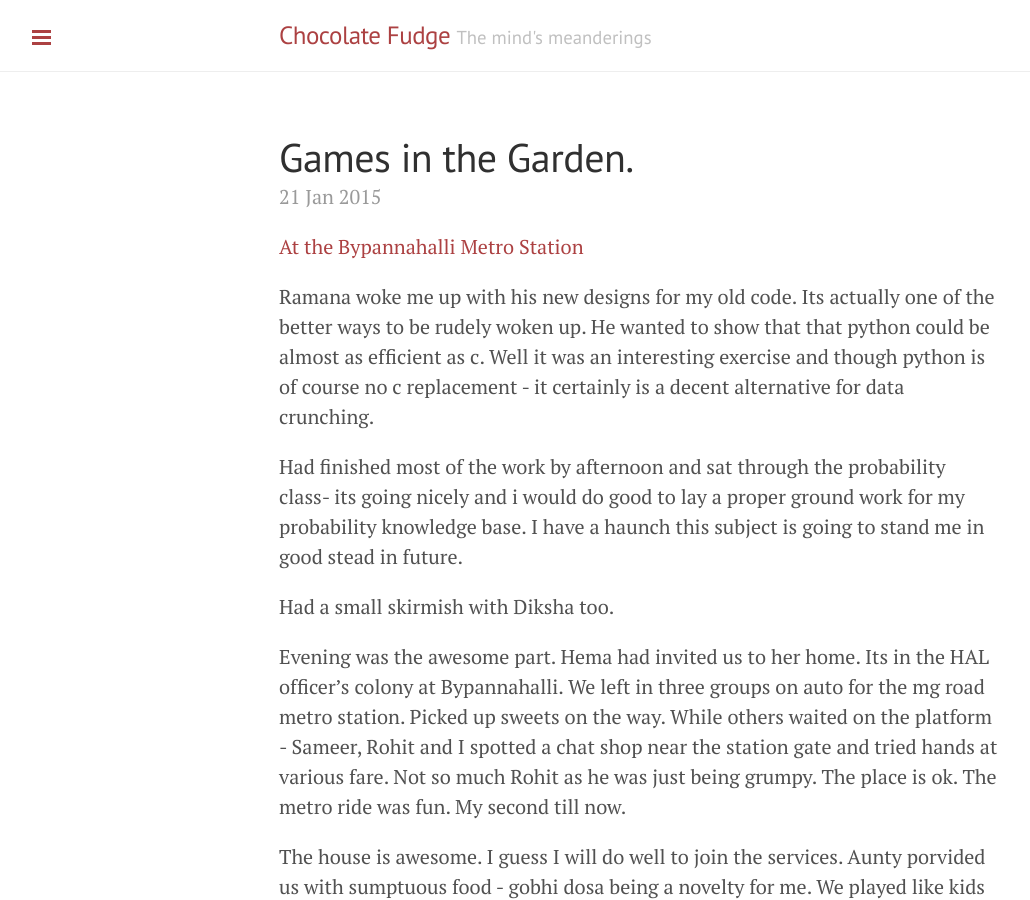
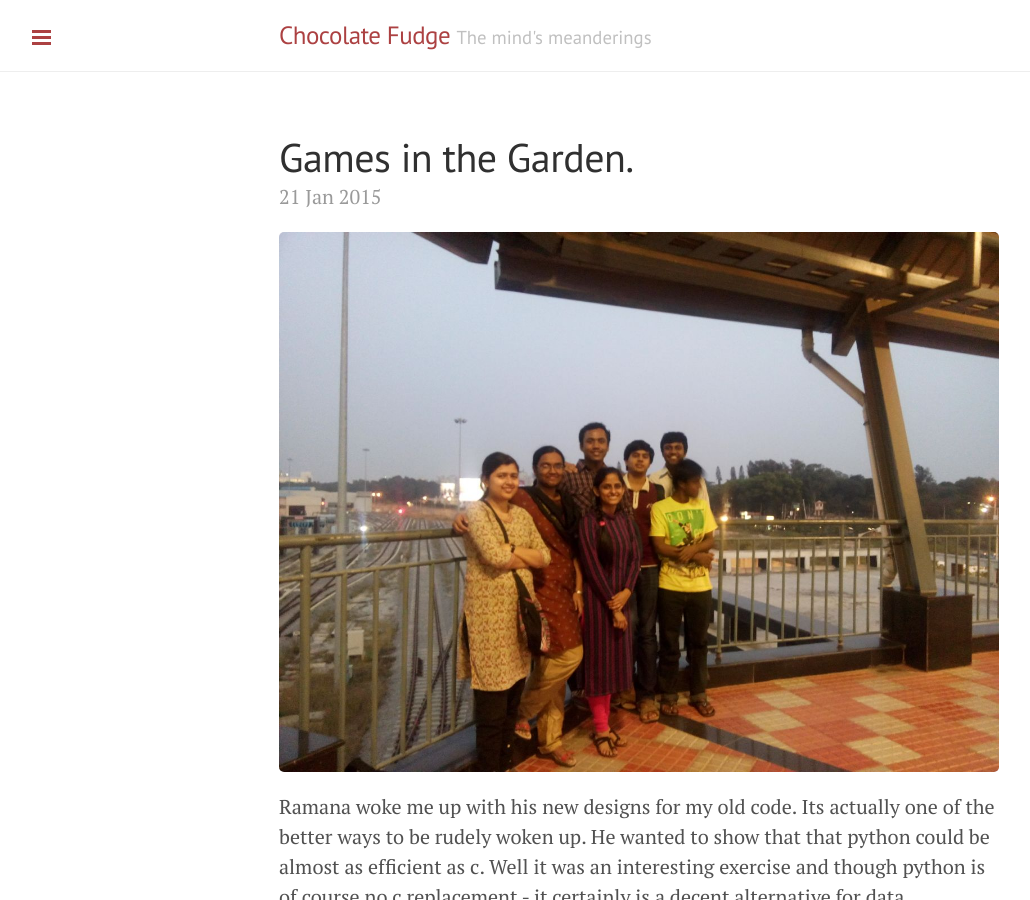
Before and after one commit to auag92/blog, a Jekyll site: the page built from _posts/2015-01-21-dakoo.md, in a window 1280 px wide and 900 px high. Shown: the whole window, without its empty margins (1-1031 px from the left). Built offline with Jekyll 4.4.1, drawn with Linux system fonts in a browser that asks for light colours; Markdown is read by kramdown in place of the engine named in the settings.

Commit message:
Update 2015-01-21-dakoo.md

```diff
--- a/_posts/2015-01-21-dakoo.md
+++ b/_posts/2015-01-21-dakoo.md
@@ -3,7 +3,7 @@ layout: post
 title: Games in the Garden.
 ---
 
-[At the Bypannahalli Metro Station]({{ site.baseurl }}/images/atMetroStn.jpg)
+![At the Bypannahalli Metro Station]({{ site.baseurl }}/images/atMetroStn.jpg)
 
 Ramana woke me up with his new designs for my old code. Its actually one of the better ways to be rudely woken up. He wanted to show that that python could be almost as efficient as c. Well it was an interesting exercise and though python is of course no c replacement -  it certainly is a decent alternative for data crunching.
 
```
